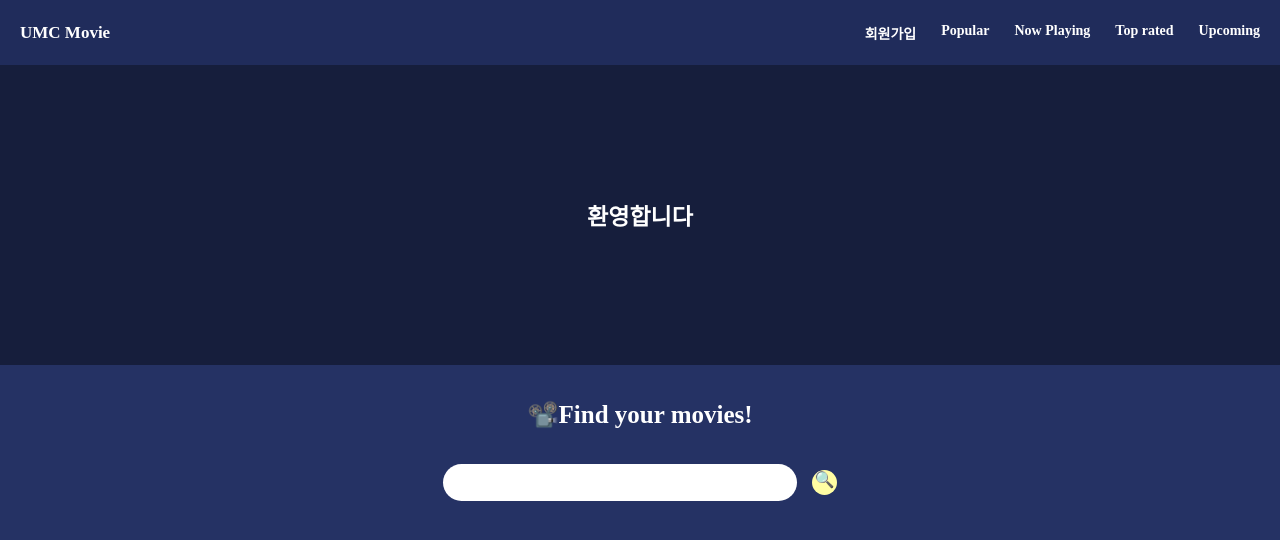
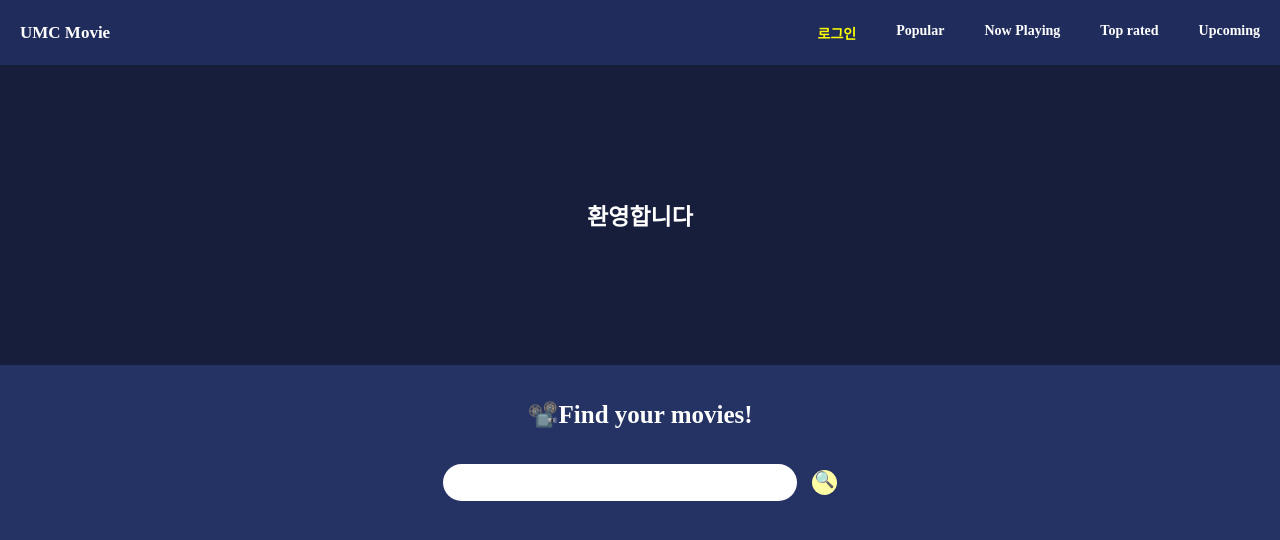
Before and after one commit to sujinRo/UMC_6th_Movie, a React (Create React App) app: page / in a window 1280 px wide. Shown: the top 540 px of the page. Built offline with nearby package versions, Linux system fonts and the light colour scheme.

Commit message:
feat: 로그인, 로그아웃 버튼

```diff
--- a/src/components/Header.jsx
+++ b/src/components/Header.jsx
@@ -1,4 +1,4 @@
-import React from 'react';
+import React, { useState } from 'react';
 import styled from 'styled-components';
 import { Link } from 'react-router-dom';
 
@@ -24,27 +24,42 @@ const Logo = styled.div`
 const Lists = styled.div`
   font-size: 14px;
   display: flex;
-  gap: 25px;
+  gap: 40px;
   margin-right: 20px;
 `;
 
 const NavLink = styled(Link)`
   text-decoration: none;
-  color: white;
+  color: ${props => (props.isLogin ? 'yellow' : 'white')};
+  &:hover {
+    font-size: 15px;
+  }
 `;
 
 export default function Header() {
+  const [isClicked, setIsClicked] = useState(false);
+
   return (
     <Container>
       <Logo>
         <NavLink to="/">UMC Movie</NavLink>
       </Logo>
       <Lists>
-        <NavLink to="/join">회원가입</NavLink>
-        <NavLink to="/popular">Popular</NavLink>
-        <NavLink to="/nowplaying">Now Playing</NavLink>
-        <NavLink to="/toprated">Top rated</NavLink>
-        <NavLink to="/upcoming">Upcoming</NavLink>
+        <NavLink to="/" isLogin={true} onClick={() => setIsClicked(!isClicked)}>
+          {isClicked ? '로그아웃' : '로그인'}
+        </NavLink>
+        <NavLink to="/popular" isLogin={false}>
+          Popular
+        </NavLink>
+        <NavLink to="/nowplaying" isLogin={false}>
+          Now Playing
+        </NavLink>
+        <NavLink to="/toprated" isLogin={false}>
+          Top rated
+        </NavLink>
+        <NavLink to="/upcoming" isLogin={false}>
+          Upcoming
+        </NavLink>
       </Lists>
     </Container>
   );
--- a/src/styles/globals.css
+++ b/src/styles/globals.css
@@ -19,3 +19,7 @@ body {
   -ms-use-select: none;
   user-select: none;
 }
+
+body::-webkit-scrollbar {
+  display: none;
+}
```
